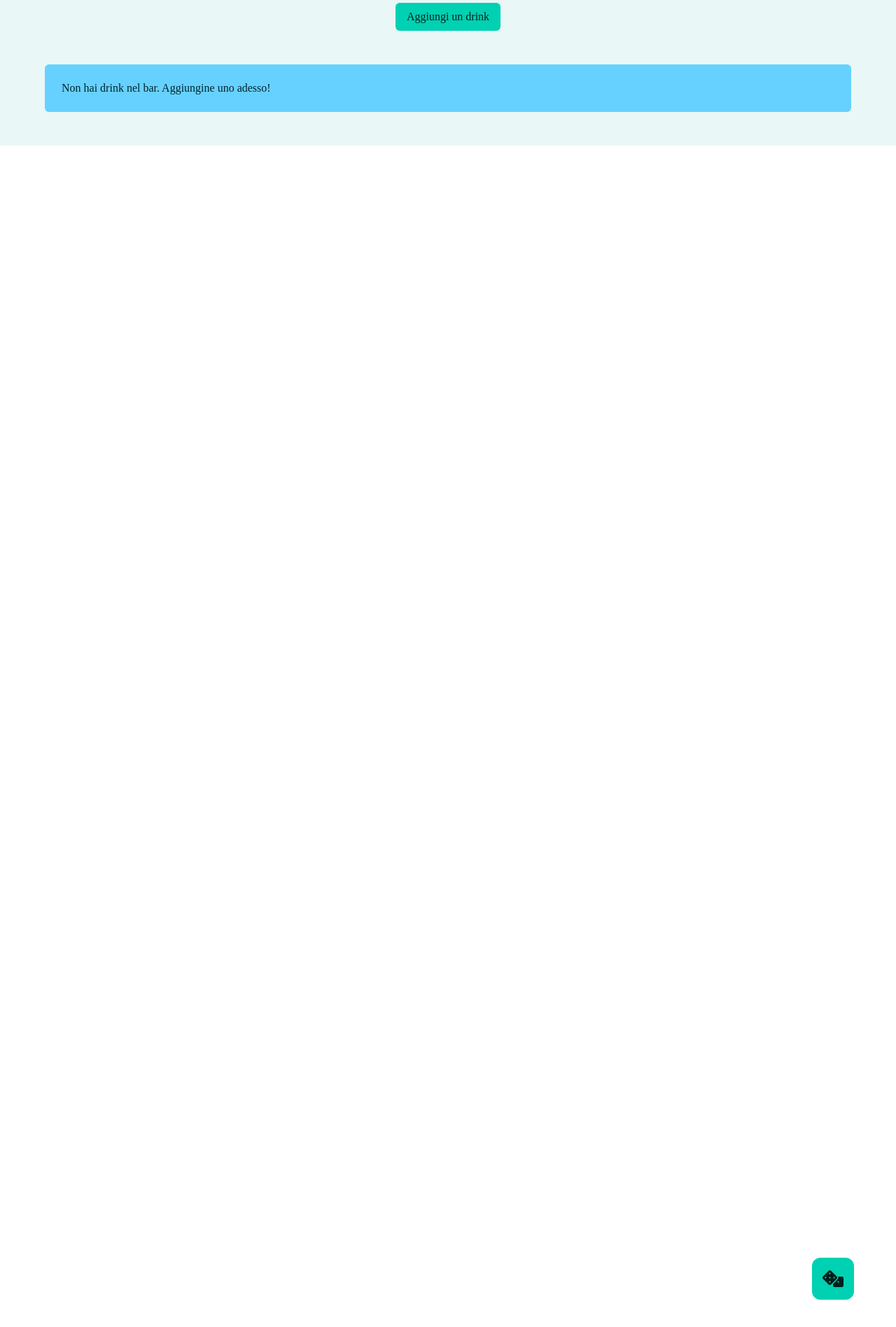
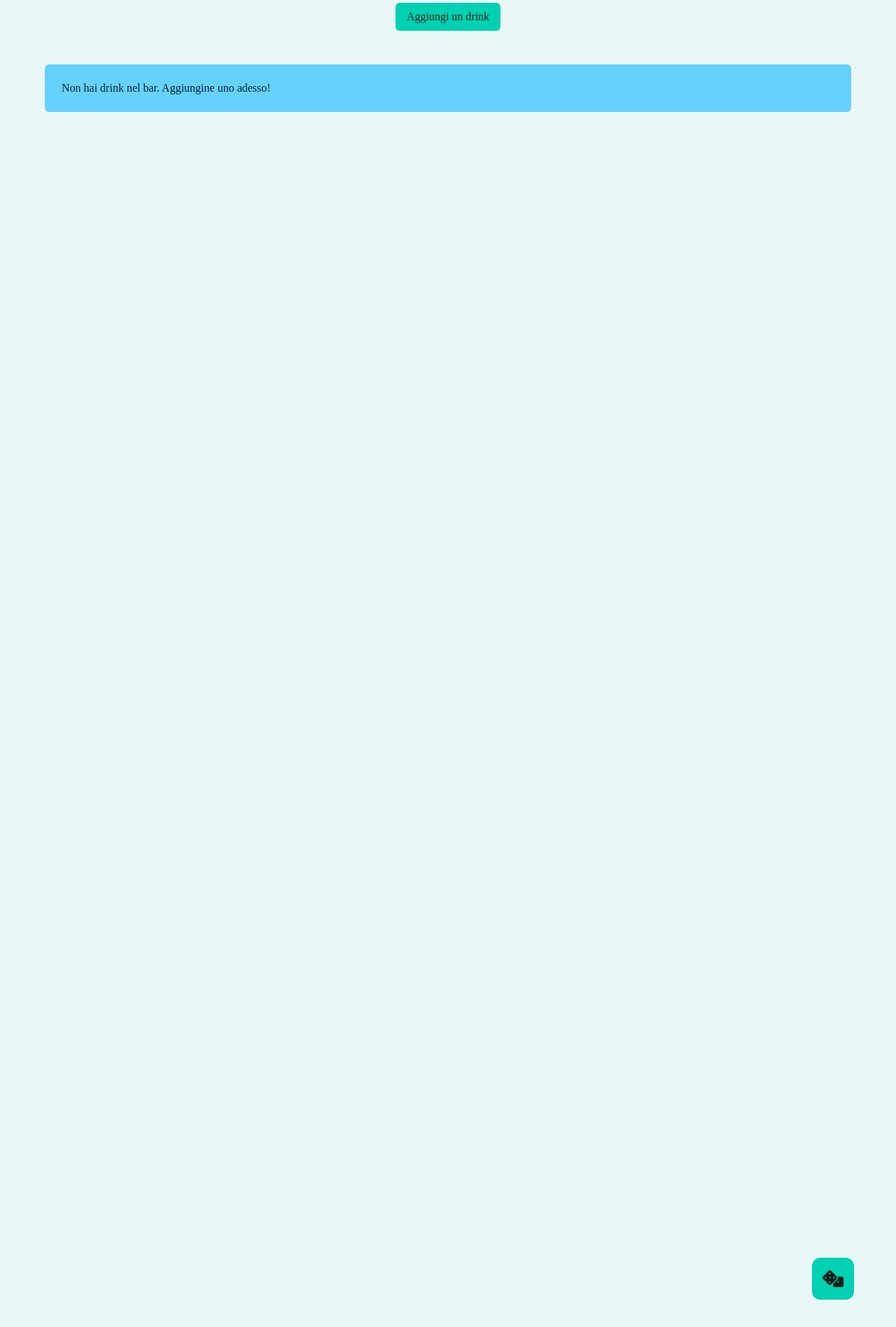
Before and after one commit to GregPesc/progetto_terranova, a Flask app: page /mybar in a window 1280 px wide. Shown: the part 282-2178 px from the top of the page at 70% size. Run offline with Flask 3, Linux system fonts and the light colour scheme; the visitor is signed in with stand-in values (Sample User, id 1); data comes from the database, SQL or seed files in the repository; parts of the project's set-up code (start-up, migrations or seed data) failed here and were passed over.

Commit message:
body min-height on common css

```diff
--- a/app/app/static/css/add_recipe.css
+++ b/app/app/static/css/add_recipe.css
@@ -1,6 +1,5 @@
 html,
 body {
-  min-height: 100vh;
   /* Ensures the background covers the full height */
   margin: 0;
   font-family: Larish Nue;
--- a/app/app/static/css/specific.css
+++ b/app/app/static/css/specific.css
@@ -68,7 +68,3 @@ ul.content {
 .is-clicked-heart-bg {
   background-color: rgb(241, 186, 186);
 }
-
-body {
-  min-height: 100vh;
-}
--- a/app/app/static/css/styles.css
+++ b/app/app/static/css/styles.css
@@ -1,6 +1,7 @@
 body {
   font-family: "Larish Neue", serif;
   background-color: #ffffff;
+  min-height: 100vh;
 }
 
 /* navbar */
```
